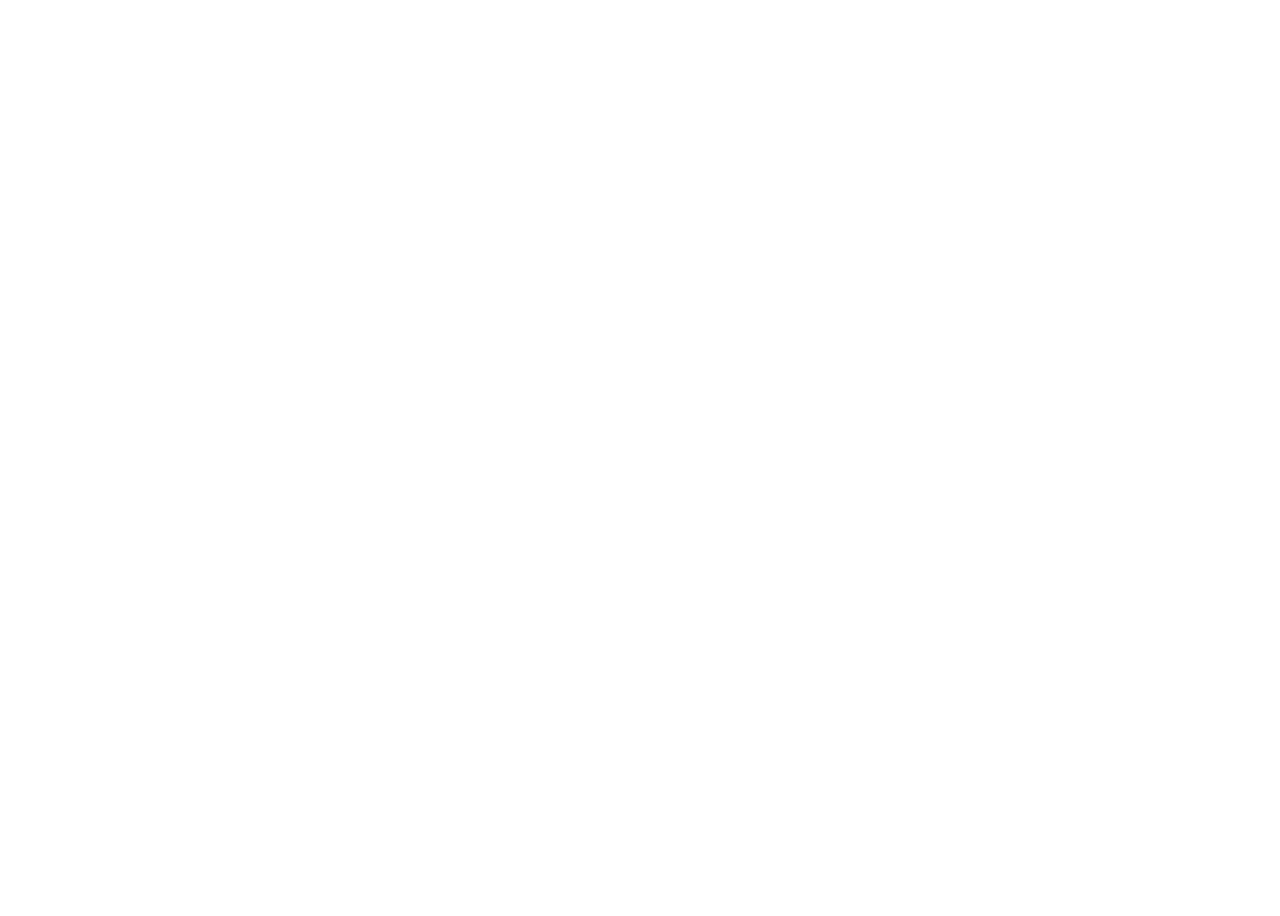
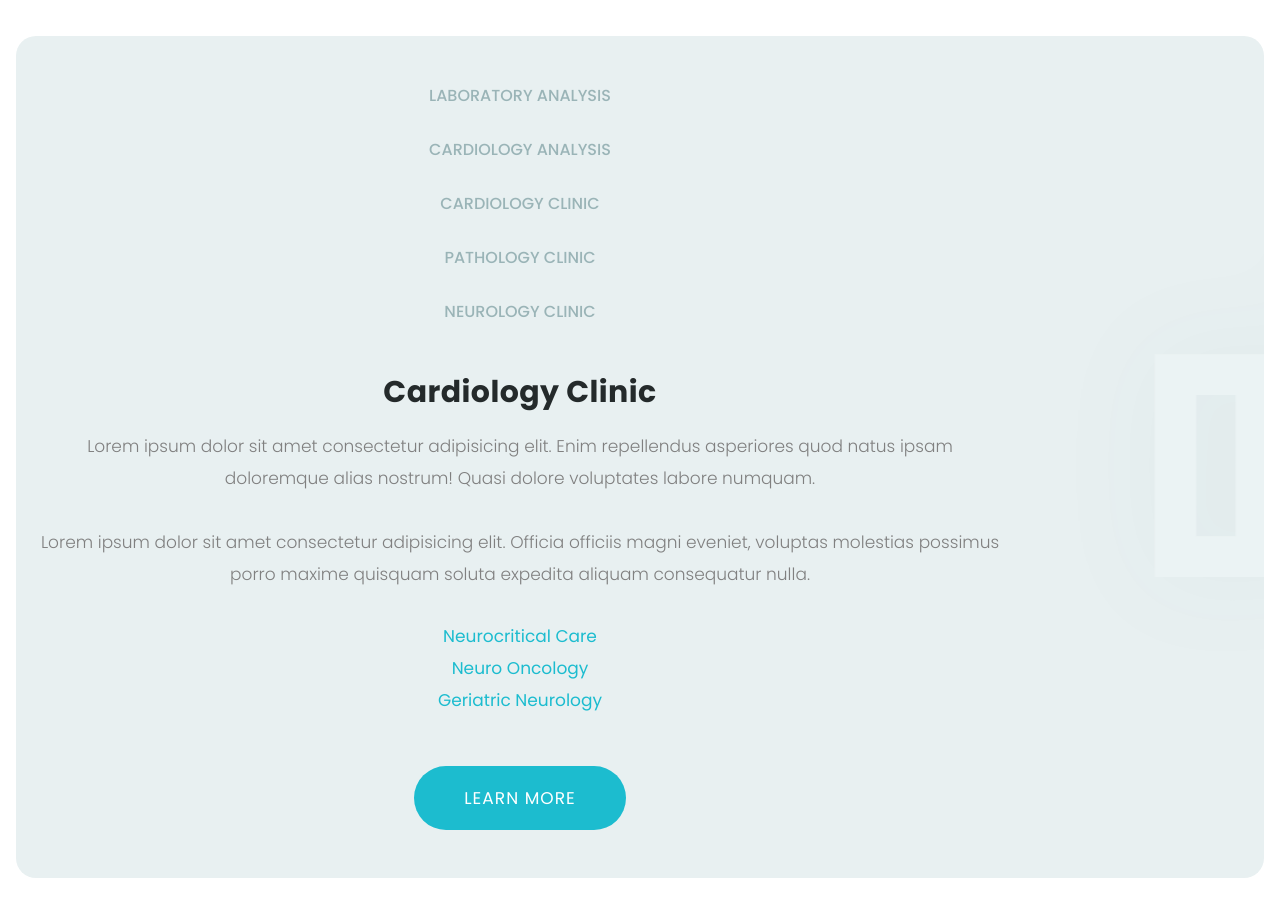
Before and after one commit to fomes/custom-landing-page, a Next.js app: page / in a window 1280 px wide. Shown: the part 5720-6636 px from the top of the page. Before the commit the page ends 5908 px from the top, so only its background shows below. Built offline with nearby package versions, Linux system fonts and the light colour scheme.

Commit message:
Departaments section

```diff
--- a/src/app/globals.css
+++ b/src/app/globals.css
@@ -22,7 +22,7 @@
 }
 
 .h2 {
-  @apply text-[30px] xl:text-[44px] font-semibold capitalize tracking-[0.44px];
+  @apply text-[30px] xl:text-[34px] font-semibold capitalize tracking-[0.44px];
 }
 
 .h3 {
--- a/src/app/page.tsx
+++ b/src/app/page.tsx
@@ -1,5 +1,6 @@
 import { Header } from "@/components/Header";
 import { SectionAppointment } from "@/components/SectionAppointment";
+import { SectionDepartaments } from "@/components/SectionDepartaments";
 import { SectionFaq } from "@/components/SectionFaq";
 import { SectionHero } from "@/components/SectionHero";
 import { SectionServices } from "@/components/SectionServices";
@@ -18,6 +19,7 @@
       <SectionTestimonials />
       <SectionTeam />
       <SectionFaq />
+      <SectionDepartaments />
       <div className="h-[200px]"></div>
     </>
   );
--- /dev/null
+++ b/src/components/SectionDepartaments/index.tsx
@@ -0,0 +1,64 @@
+import { ReactNode } from "react";
+
+interface SectionDepartamentsProps {
+  children?: ReactNode;
+}
+
+export function SectionDepartaments({ children }: SectionDepartamentsProps) {
+  return (
+    <section className="departaments section">
+      <div className="departaments__bg bg-departaments bg-cover xl:bg-auto bg-center bg-no-repeat max-w-[1466px] mx-4 xl:mx-auto rounded-[20px] px-6 xl:px-0 py-12 xl:pt-[80px] xl:pb-[90px] relative min-h-[588px] flex items-center">
+        <div className="departaments__container container max-auto">
+          <div className="flex flex-col xl:flex-row gap-x-5">
+            <div className="xl:w-[310px] flex flex-col gap-y-[30px] xl:gap-y-[40px] font-medium uppercase text-center xl:text-left text-base text-[#9ab4b7] xl:pt-3 xl:text-[17px] mb-[50px] xl:mb-0">
+              <div className="cursor-pointer hover:text-accent-default transition-all duration-300">
+                Laboratory Analysis
+              </div>
+              <div className="cursor-pointer hover:text-accent-default transition-all duration-300">
+                Cardiology Analysis
+              </div>
+              <div className="cursor-pointer hover:text-accent-default transition-all duration-300">
+                Cardiology Clinic
+              </div>
+              <div className="cursor-pointer hover:text-accent-default transition-all duration-300">
+                Pathology Clinic
+              </div>
+              <div className="cursor-pointer hover:text-accent-default transition-all duration-300">
+                Neurology Clinic
+              </div>
+            </div>
+            <div className="xl:w-[640px]">
+              <h2 className="h2 mb-[20px] text-center xl:text-left">
+                Cardiology Clinic
+              </h2>
+
+              <p className="mb-[30px] font-light text-center xl:text-left">
+                Lorem ipsum dolor sit amet consectetur adipisicing elit. Enim
+                repellendus asperiores quod natus ipsam doloremque alias
+                nostrum! Quasi dolore voluptates labore numquam.
+                <br />
+                <br />
+                Lorem ipsum dolor sit amet consectetur adipisicing elit. Officia
+                officiis magni eveniet, voluptas molestias possimus porro maxime
+                quisquam soluta expedita aliquam consequatur nulla.
+              </p>
+              <div className="flex flex-col xl:flex-row items-center xl:justify-between max-w-[555px] mb-[50px] mx-auto xl:mx-0">
+                <div className="text-accent-default xl:border-r border-[#dcdcdc] xl:pr-6">
+                  Neurocritical Care
+                </div>
+                <div className="text-accent-default xl:border-r border-[#dcdcdc] xl:pr-6">
+                  Neuro Oncology
+                </div>
+                <div className="text-accent-default ">Geriatric Neurology</div>
+              </div>
+
+              <button className="btn btn-lg btn-accent mx-auto xl:mx-0">
+                Learn more
+              </button>
+            </div>
+          </div>
+        </div>
+      </div>
+    </section>
+  );
+}
```
Also changed, not shown: src/assets/img/departaments/bg.svg (renamed from src/assets/img/departments/bg.svg).
